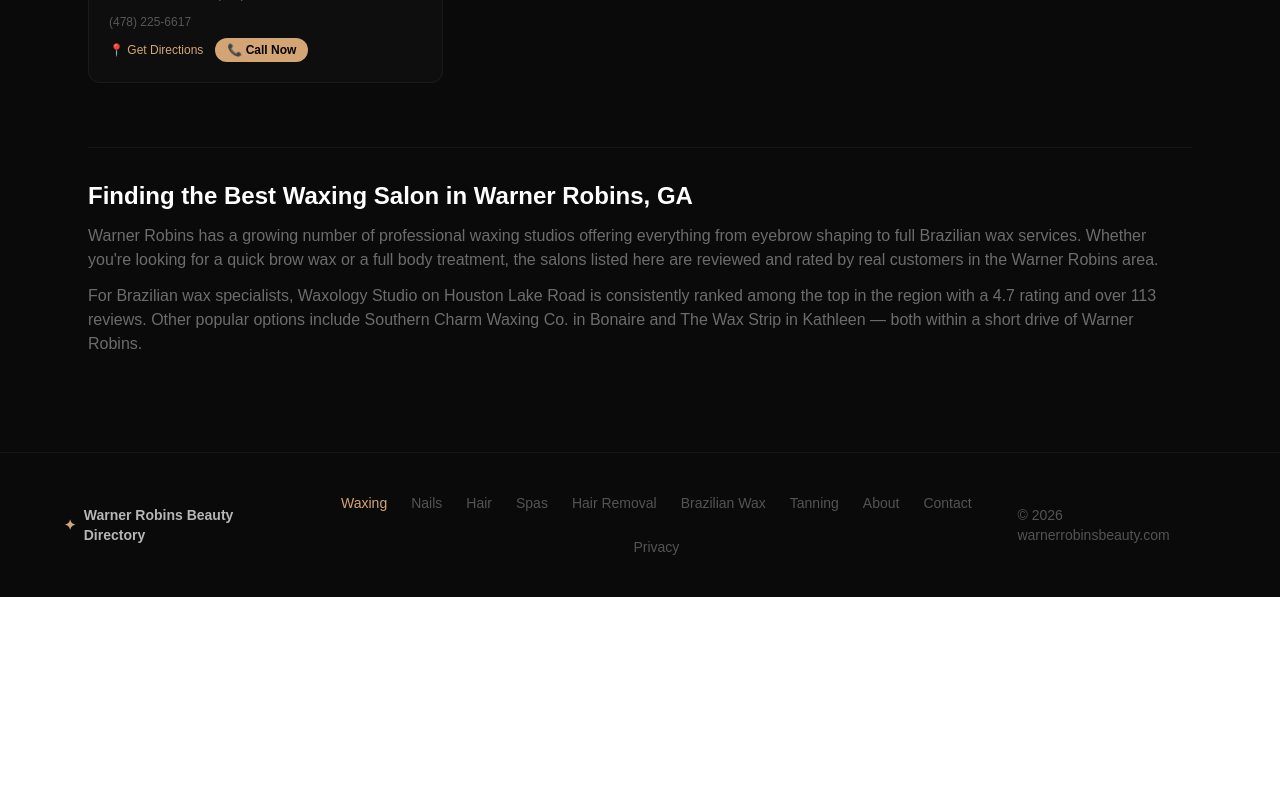
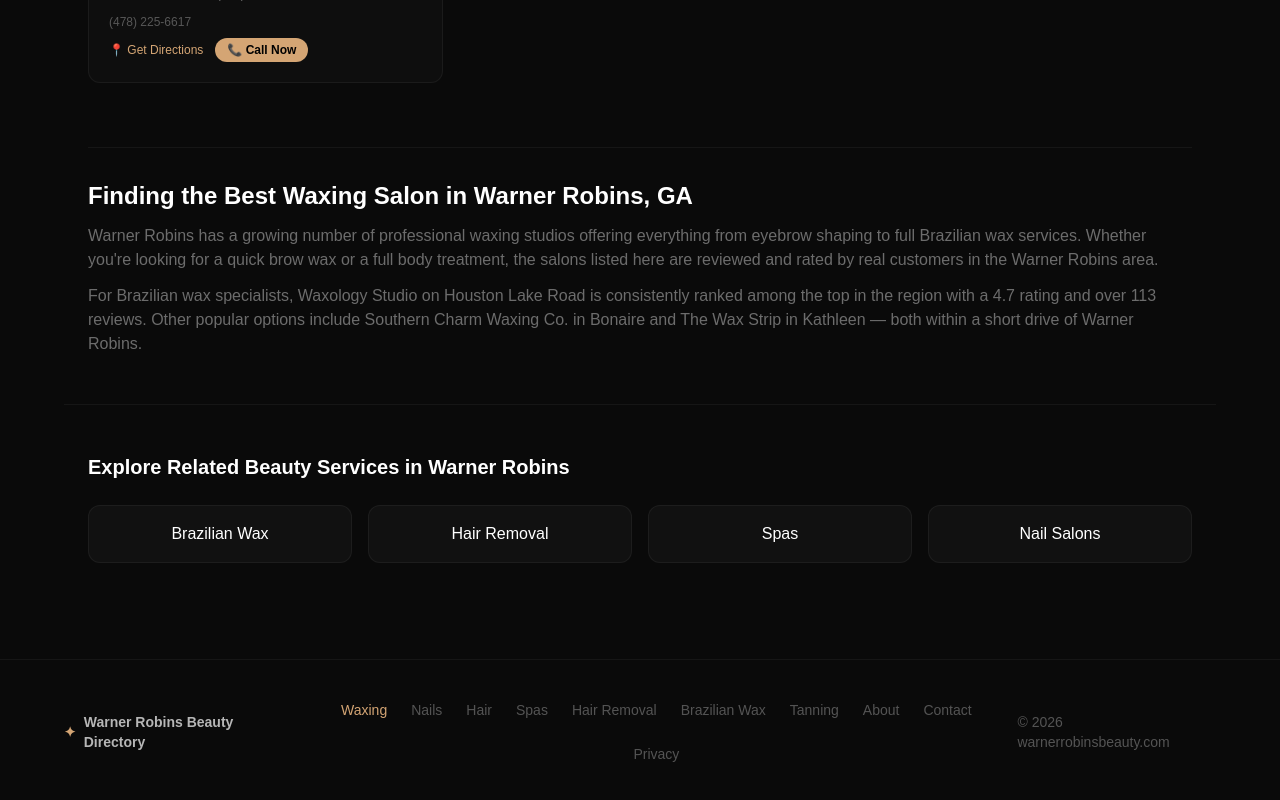
Before and after one commit to skenned23/warnerrobinsbeauty, a Next.js app: page /waxing in a window 1280 px wide. Shown: the part 3693-4493 px from the top of the page. Before the commit the page ends 4290 px from the top, so only its background shows below. Built offline with nearby package versions, Linux system fonts and the light colour scheme; a web font is replaced by a local one.

Commit message:
Add related categories section to waxing page

```diff
--- a/app/waxing/page.tsx
+++ b/app/waxing/page.tsx
@@ -84,7 +84,23 @@ export default function WaxingPage() {
           <p>For Brazilian wax specialists, Waxology Studio on Houston Lake Road is consistently ranked among the top in the region with a 4.7 rating and over 113 reviews. Other popular options include Southern Charm Waxing Co. in Bonaire and The Wax Strip in Kathleen — both within a short drive of Warner Robins.</p>
         </div>
       </div>
-
+{/* Related Categories */}
+<section className="max-w-6xl mx-auto px-6 py-12 border-t border-white/5">
+  <h2 className="text-xl font-bold mb-6">Explore Related Beauty Services in Warner Robins</h2>
+  <div className="grid grid-cols-2 md:grid-cols-4 gap-4">
+    {[
+      { slug: "brazilian-wax", label: "Brazilian Wax" },
+      { slug: "hair-removal", label: "Hair Removal" },
+      { slug: "spas", label: "Spas" },
+      { slug: "nail-salons", label: "Nail Salons" },
+    ].map((cat) => (
+      <a key={cat.slug} href={`/${cat.slug}`}
+        className="bg-white/[0.03] border border-white/5 hover:border-[#D4A574]/30 rounded-xl p-4 text-center hover:text-[#D4A574] transition-all">
+        {cat.label}
+      </a>
+    ))}
+  </div>
+</section>
       {/* Footer */}
       <footer className="border-t border-white/5 py-10 px-6 mt-12">
         <div className="max-w-6xl mx-auto flex flex-col md:flex-row items-center justify-between gap-4 text-sm text-white/30">
```
